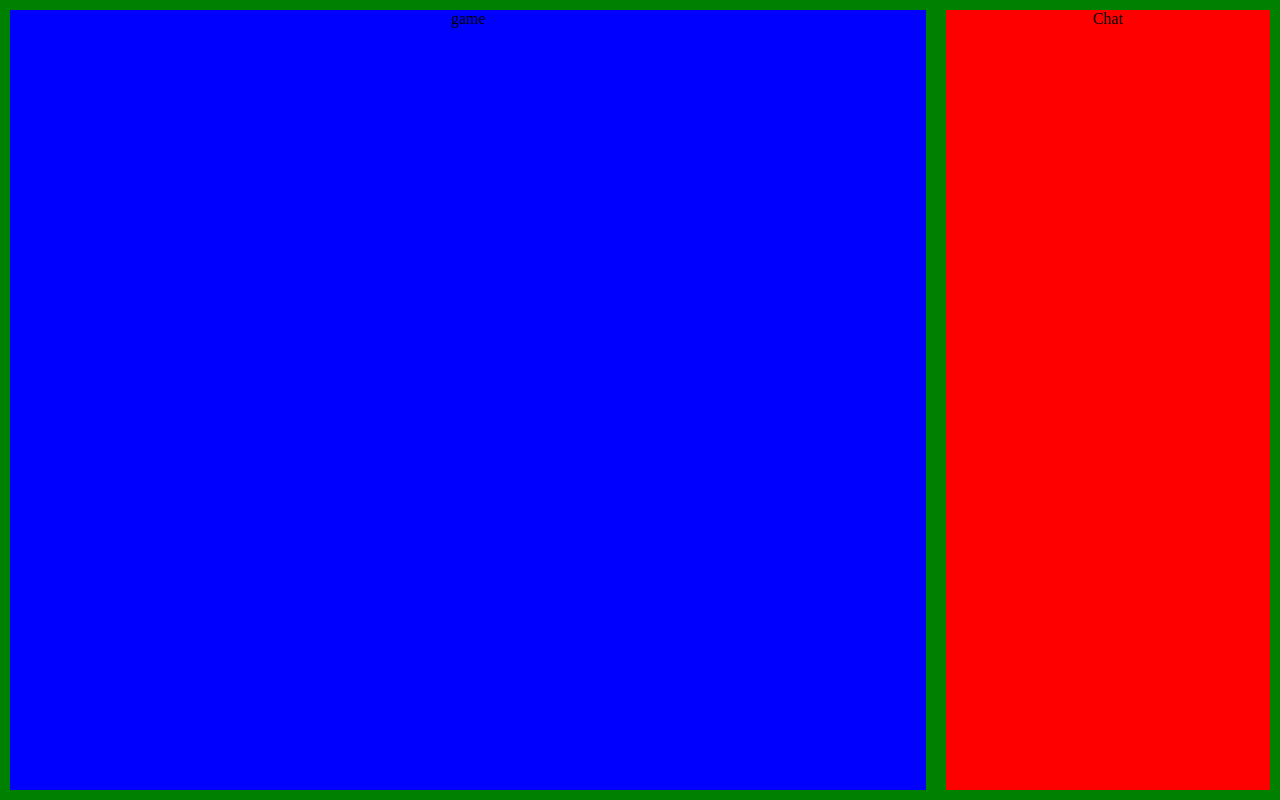
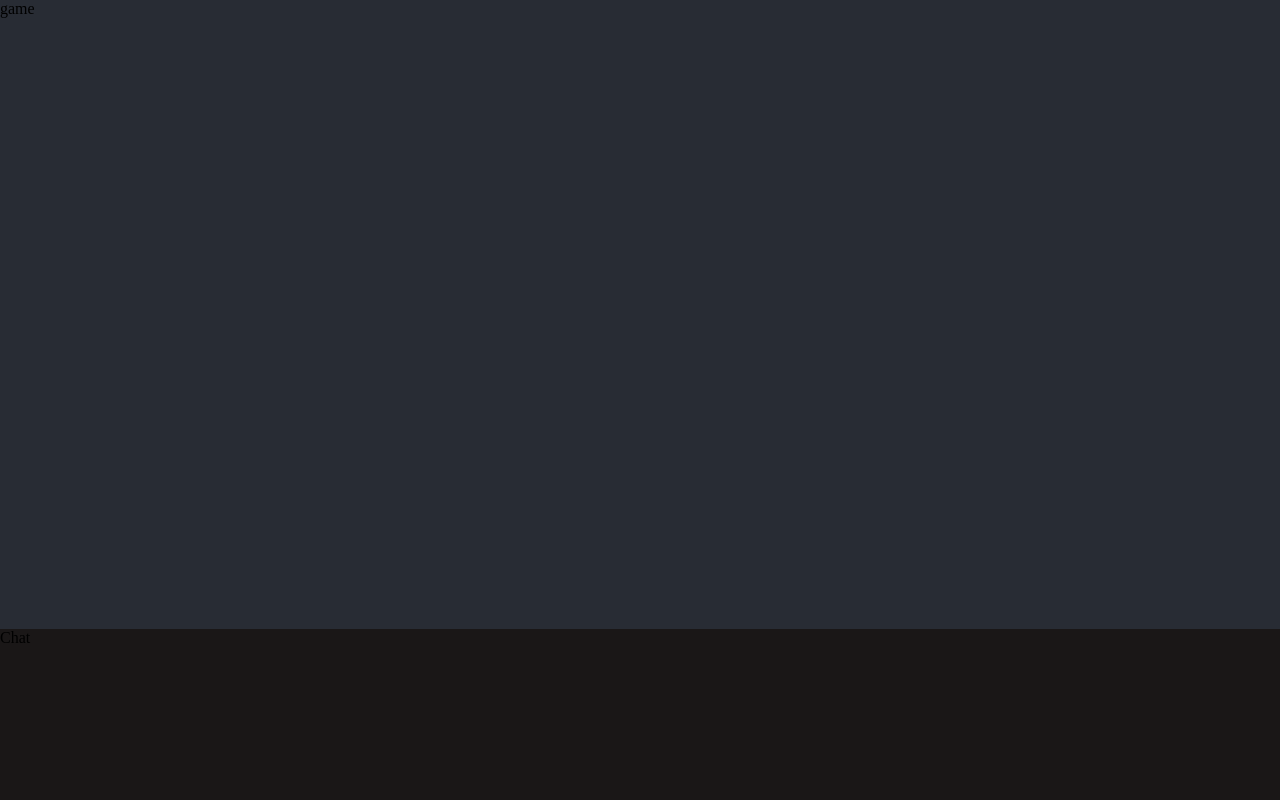
Before and after one commit to RicardFabien/StepInTheDarkProject, a React (Create React App) app in the folder frontend/: page / in a window 1280 px wide. Built offline with nearby package versions, Linux system fonts and the light colour scheme.

Commit message:
feat: css style

```diff
--- a/frontend/src/App.css
+++ b/frontend/src/App.css
@@ -1,45 +1,49 @@
-html{
-  height: 100%;
-}
 
-body{
-  height: 100%;
-  width: 100%;
-  margin:0;
-  padding:10;
-  background-color: yellow;
+
+html,body,#root{
+  margin: 0px;
+  padding: 0px;
 
 }
 
-#root{
-  height: 100%;
-  margin: 0;
-  background-color: black;
-}
+
 
 .App {
   text-align: center;
   display: flex;
-  flex-direction: row;
-  background-color: green;
+  flex-direction: column;
+  background-color: rgb(26, 23, 23);
 
-  height: 100%;
-  margin: 0
+  height: 100vh;
 
 }
 
-.App-part{
-  margin: 10px;
+.App header {
+  height: 50px;
+  text-align: center;
+  flex-shrink: 0;
+  flex-grow: 0;
+}
+
+.app-body{
+  display: flex;
+  flex-direction: row;
+  flex-grow: 1;
+
+  min-height: 0;
+}
+
+.Chat ,.Game{
+  display: flex;
 }
 
 .Chat{
   flex-grow: 1;
-  background-color: red;
 }
 
 .Game{
-  flex-grow: 3;
-  background-color: blue;
+  flex-grow: 4;
+  background-color: #282c34;
 }
 
 
--- /dev/null
+++ b/frontend/src/Chat/Chat.css
@@ -0,0 +1,28 @@
+.Chat{
+    flex-grow: 1;
+    background-color: #282c34;;
+    display: flex;
+    flex-direction: column;
+
+    max-height:100%
+  }
+
+#screen{
+    flex-basis: 80%;
+    background-color: grey;
+    overflow-y: auto;
+    flex-grow: 9;
+
+    display: flex;
+    flex-direction: column;
+}
+
+textarea{
+    flex-grow: 1;
+    resize: none;
+}
+
+
+.chat-message{
+    background-color: blue;
+}
```
